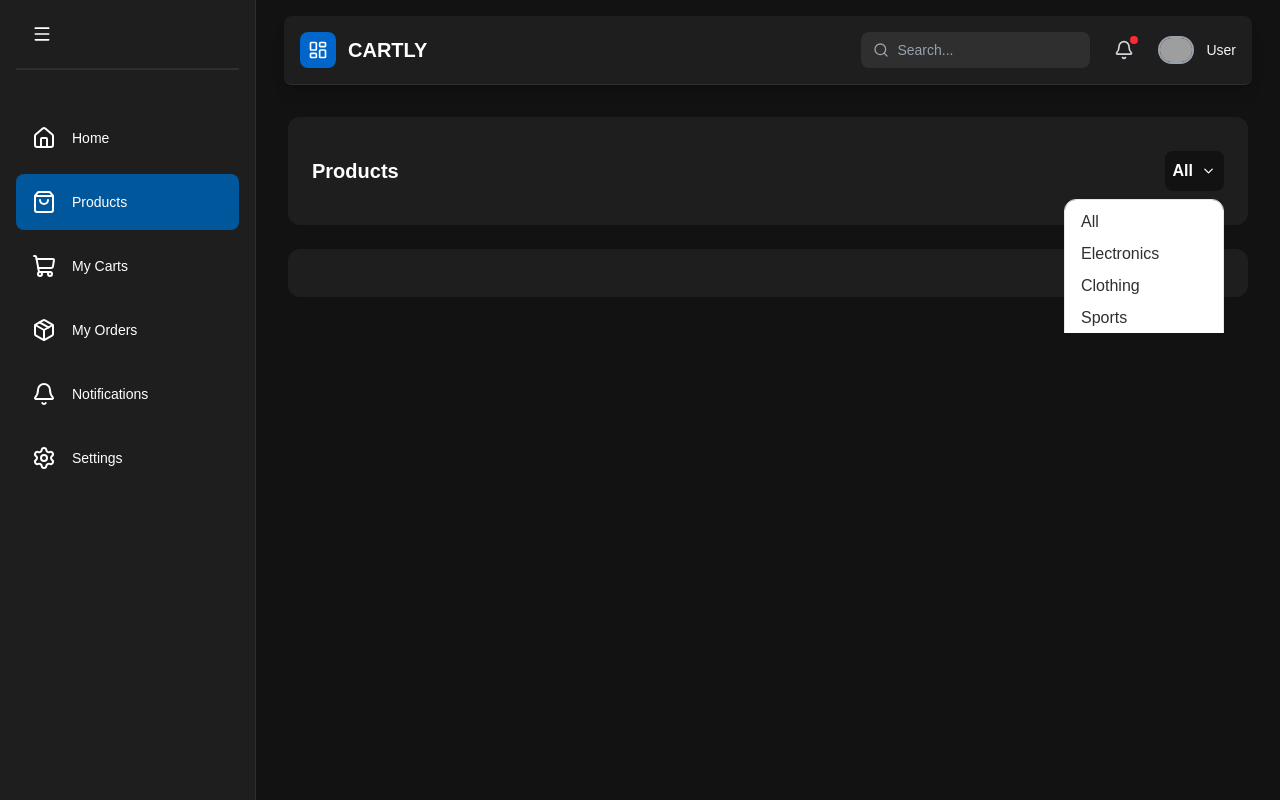
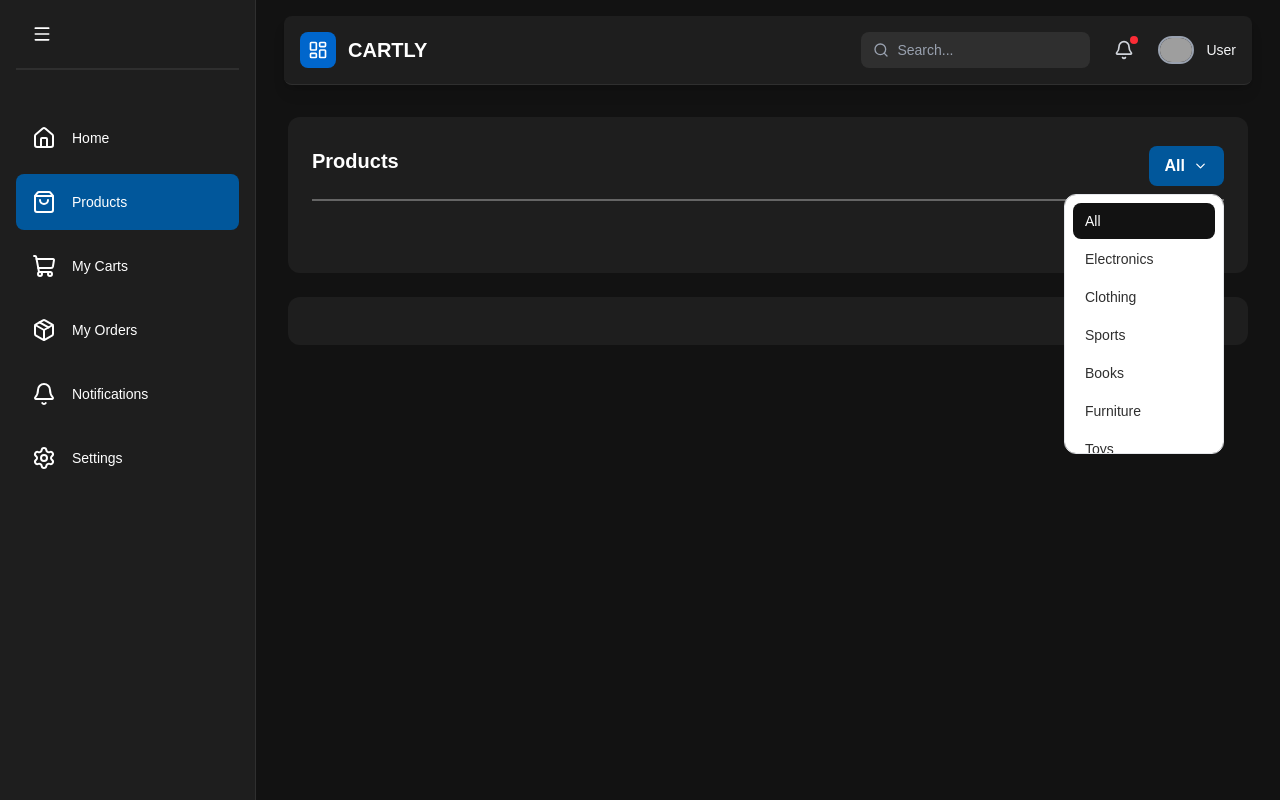
Before and after one commit to Junxeb/Dashboard-ecom, a Next.js app: page /products in a window 1280 px wide. Both pictures are taken after a click on the button "All". Built offline with nearby package versions, Linux system fonts and the light colour scheme; grey boxes are pictures that could not be loaded.

Commit message:
fiexd categories btn

```diff
--- a/components/Dropdown.tsx
+++ b/components/Dropdown.tsx
@@ -41,7 +41,9 @@ export const Dropdown: React.FC<DropdownProps> = ({
     return (
         <div
         ref={dropdownRef}
-        className={`absolute z-40  right-0 mt-2  rounded-xl border border-gray-200 bg-white  shadow-theme-lg dark:border-gray-800 dark:bg-gray-dark max-h-[260px] overflow-auto ${className}`}
+        className={`absolute z-40  right-0 mt-2  rounded-xl border border-gray-200 bg-white  shadow-theme-lg dark:border-gray-800 dark:bg-gray-dark max-h-[260px] overflow-auto
+            [&::-webkit-scrollbar]:w-1.5
+            ${className}`}
         >
         {children}
         </div>
--- a/src/app/products/page.tsx
+++ b/src/app/products/page.tsx
@@ -2,6 +2,7 @@
 import { ChevronDown } from "lucide-react";
 import { Dropdown } from "../../../components/Dropdown";
 import { useEffect, useState } from "react";
+import ProductCardLayout from "../../../components/ProductCardLayout";
 
 type ProductItem = {
     type: "product" | "month";
@@ -49,50 +50,48 @@ export default function Products() {
     ]
 
     return (
-        <div className='flex-1 overflow-auto relative z-10'>
+        <div className='flex-1 relative z-10'>
             <div className='max-w-7xl mx-auto py-4 px-4 lg:px-8 mb-5 space-y-6'>
-                <div className='bg-[#1e1e1e] p-6 rounded-xl flex justify-between space-x-2 items-center header-section'>
-                    <div className="pt-4">
-                        <h1 className="text-white text-xl font-semibold mb-4 flex">Products</h1>
-                        {/* <p className="text-xl font-medium text-white/70">({selectedCategory})</p> */}
+                <div className='bg-[#1e1e1e] p-6 rounded-xl items-center header-section'>
+                    <div className="flex flex-col  sm:flex-row sm:justify-between sm:items-center  space-x-2">
+                        <h1 className="pt-1.5 text-white text-xl font-semibold mb-4">Products</h1>
+
+                        <div className="relative w-full md:w-auto">
+
                         </div>
 
+                        {/* categories btn */}
                         <div className="relative">
-                        <button className="dropdown-toggle px-2 py-2 bg-[#121212] text-white rounded-lg flex items-center hover:bg-[#161616] transition"
+                            <button className="dropdown-toggle px-4 py-2 bg-[#01579b] text-white rounded-lg flex items-center hover:bg-[#3f3f3f] transition"
                                 onClick={() => setIsOpen(!isOpen)}>
                                 <span className="font-semibold pr-2">{selectedCategory}</span>
                                 <ChevronDown width="15px" className="text-xs position-left" />
                             </button>
                             <Dropdown className="w-40" isOpen={isOpen} onClose={() => setIsOpen(false)}>
-                        {/* <div className="pt-2 pb-3 px-2 flex flex-col space-y-0.5">
+                                <div className="pt-2 pb-3 px-2 flex flex-col space-y-0.5 max-h-[260px]">
                                     {categories.map((category) => (
                                         <div
                                             key={category}
-                                    className={`px-3 py-2 text-sm rounded-lg cursor-pointer transition`}
+                                            className={`px-3 py-2 text-sm rounded-lg cursor-pointer transition flex justify-between items-center
+                                                ${selectedCategory === category ? 'bg-[#121212] text-white font-medium' : 'text-[#2f2f2f] hover:bg-[#3f3f3f] hover:text-white'}`}
+                                            onClick={() => {
+                                                setSelectedCategory(category);
+                                                setIsOpen(false)}}
                                         >
-
+                                            <span>{category}</span>
+                                            {selectedCategory === category && <span className="text-xs"></span>}
                                         </div>
                                     ))}
-
-                        </div> */}
-                        <div className="py-2 pl-2 pr-6 flex flex-col space-y-1">
-                            <div className="px-2 py-0.5 hover:bg-[#3f3f3f] hover:text-white rounded-xl cursor-pointer text-[#2f2f2f]">{categories[0]}</div>
-                            <div className="px-2 py-0.5 hover:bg-[#3f3f3f] hover:text-white rounded-xl cursor-pointer text-[#2f2f2f]">{categories[1]}</div>
-                            <div className="px-2 py-0.5 hover:bg-[#3f3f3f] hover:text-white rounded-xl cursor-pointer text-[#2f2f2f]">{categories[2]}</div>
-                            <div className="px-2 py-0.5 hover:bg-[#3f3f3f] hover:text-white rounded-xl cursor-pointer text-[#2f2f2f]">{categories[3]}</div>
-                            <div className="px-2 py-0.5 hover:bg-[#3f3f3f] hover:text-white rounded-xl cursor-pointer text-[#2f2f2f]">{categories[4]}</div>
-                            <div className="px-2 py-0.5 hover:bg-[#3f3f3f] hover:text-white rounded-xl cursor-pointer text-[#2f2f2f]">{categories[5]}</div>
-                            <div className="px-2 py-0.5 hover:bg-[#3f3f3f] hover:text-white rounded-xl cursor-pointer text-[#2f2f2f]">{categories[6]}</div>
-                            <div className="px-2 py-0.5 hover:bg-[#3f3f3f] hover:text-white rounded-xl cursor-pointer text-[#2f2f2f]">{categories[7]}</div>
-                            <div className="px-2 py-0.5 hover:bg-[#3f3f3f] hover:text-white rounded-xl cursor-pointer text-[#2f2f2f]">{categories[8]}</div>
-                            <div className="px-2 py-0.5 hover:bg-[#3f3f3f] hover:text-white rounded-xl cursor-pointer text-[#2f2f2f]">{categories[9]}</div>
-                            <div className="px-2 py-0.5 hover:bg-[#3f3f3f] hover:text-white rounded-xl cursor-pointer text-[#2f2f2f]">{categories[10]}</div>
                                 </div>
                             </Dropdown>
                         </div>
+                    </div>
 
+                    <hr className="border-[#656565] border-1 mt-2 mb-4" />
 
+                    <div className="grid grid-cols-1 sm:grid-cols-2 lg:grid-cols-5 gap-5 mb-8 mt-4">
 
+                    </div>
 
                 </div>
 
```
Lines whose indentation alone changed are shown as unchanged.
